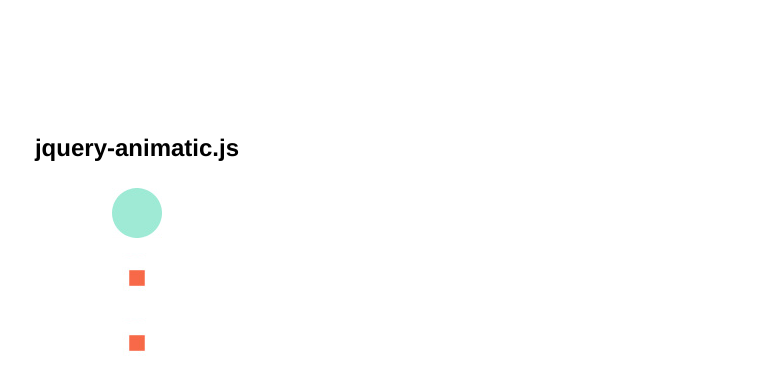
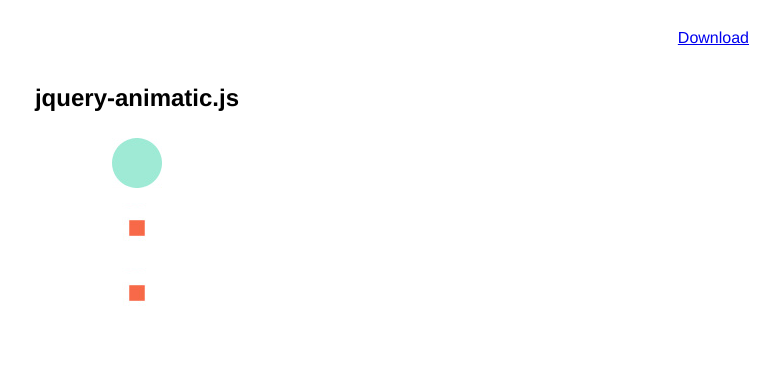
Before and after one commit to rkuhl/animatic, a plain HTML site: page examples/index.html in a window 1280 px wide. Shown: the whole page, without its empty margins (503-1280 px from the left). Drawn offline with Linux system fonts and the light colour scheme.

```diff
--- a/examples/index.html
+++ b/examples/index.html
@@ -9,6 +9,9 @@
 	<script src="../src/jquery-animatic.js" type="text/javascript"></script>
 </head>
 <body>
+	<div style="padding: 0 20px; text-align: right">
+		<a href="https://github.com/rkuhl/animatic" target="_blank">Download</a>
+	</div>
 	<h2>jquery-animatic.js</h2>
 	<span class="animatic green"></span>
 	<br />
--- a/examples/style.css
+++ b/examples/style.css
@@ -1,7 +1,7 @@
 body {
 	font-family: 'Helvetica Neue','HelveticaNeue',Helvetica,Arial,sans-serif;
 	text-align: center;
-	padding-top: 100px;
+	padding-top: 10px;
 	line-height: 40px;
 }
 
@@ -9,7 +9,7 @@
 	display: inline-block;
 	width: 50px;
 	height: 50px;
-	background: transparent url("sprite.jpg") no-repeat;
+	background: transparent url("../assets/sprite.jpg") no-repeat;
 }
 span.orange {
 	background-position: 0 -50px;
```
Also changed, not shown: assets/sprite.jpg (renamed from examples/sprite.jpg).
